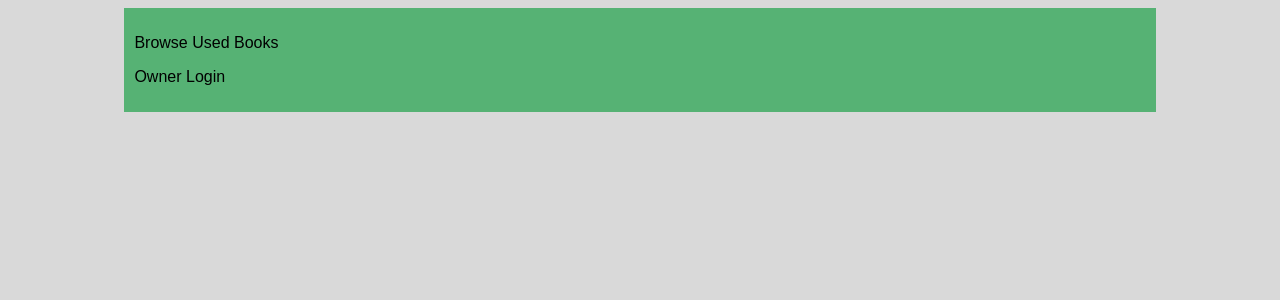
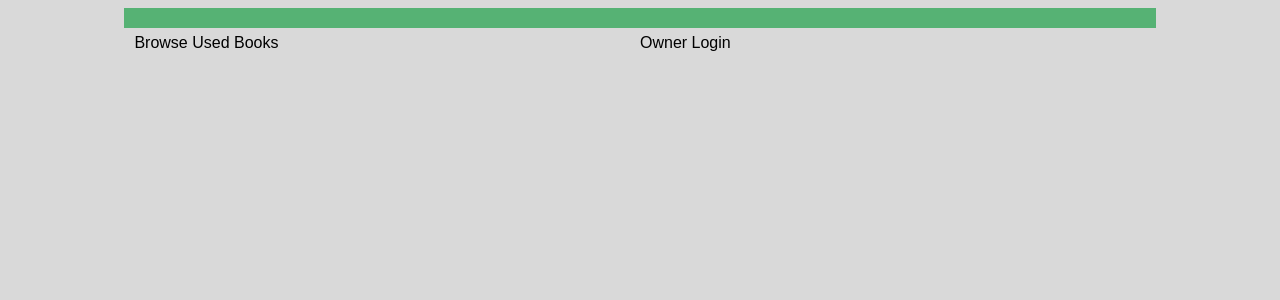
Before and after one commit to jzakilla/bookfinder, a Flask app: page / in a window 1280 px wide. Shown: the top 300 px of the page. Run offline with Flask 2, Linux system fonts and the light colour scheme; data comes from the database, SQL or seed files in the repository.

Commit message:
Added CSS for login page

```diff
--- a/libre_py/webify/static/librestyle.css
+++ b/libre_py/webify/static/librestyle.css
@@ -10,3 +10,13 @@ body {
 	font-family: Arial, Helvetica, sans-serif;
 
 }
+
+#enduser {
+	width: 50%;
+	float: left;
+}
+
+#owner {
+	width: 50%;
+	float: left;
+}
```
